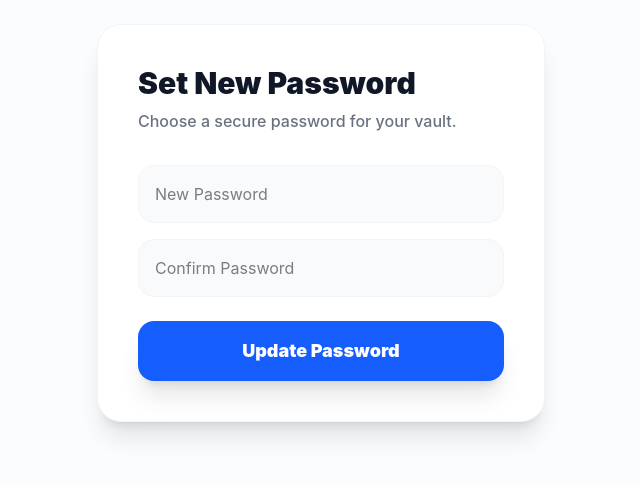
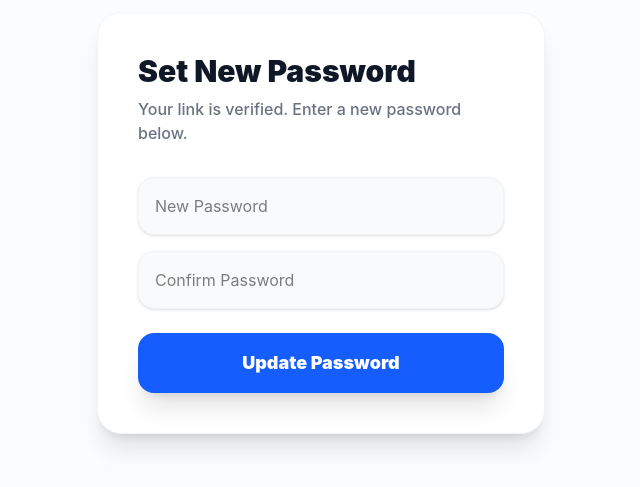
Before and after one commit to SoniDhyey/Vehicle-Vault, a React (Vite) app in the folder VehicleVault_FRONTEND/: page /reset-password/1 in a window 1280 px wide. Shown: the part 177-664 px from the top of the page, without its empty margins (319-959 px from the left). Built offline with nearby package versions, Linux system fonts and the light colour scheme; no server answers.

Commit message:
password

```diff
--- a/VehicleVault_FRONTEND/src/pages/ResetPassword.jsx
+++ b/VehicleVault_FRONTEND/src/pages/ResetPassword.jsx
@@ -10,46 +10,50 @@ export default function ResetPassword() {
   const { register, handleSubmit, watch } = useForm();
   const password = watch("password");
 
-  // ADD THIS LINE:
+  // This ensures we use the correct backend regardless of where the site is hosted
   const BACKEND_URL = import.meta.env.VITE_API_URL || "http://localhost:3000";
 
   const onSubmit = async (data) => {
     try {
-      // FIX THIS LINE: Added BACKEND_URL
-      const res = await axios.post(`${BACKEND_URL}/user/reset-password/${token}`, { password: data.password });
+      // We must use backticks (``) and ${BACKEND_URL} here
+      const res = await axios.post(`${BACKEND_URL}/user/reset-password/${token}`, {
+        password: data.password
+      });
+
       toast.success(res.data.message);
       navigate('/login');
     } catch (err) {
-      toast.error(err.response?.data?.message || "Something went wrong");
+      // If the backend is down or the URL is wrong, this error will trigger
+      toast.error(err.response?.data?.message || "Connection to server failed");
     }
   };
 
   return (
     <div className="min-h-screen flex items-center justify-center bg-[#FBFCFE] font-sans px-6">
-      <form onSubmit={handleSubmit(onSubmit)} className="p-10 bg-white rounded-3xl shadow-xl border border-gray-100 w-full max-w-md">
+      <div className="w-full max-w-md bg-white p-10 rounded-3xl shadow-xl border border-gray-100">
         <h2 className="text-3xl font-black text-gray-900 mb-2">Set New Password</h2>
-        <p className="text-gray-500 mb-8 font-medium">Choose a secure password for your vault.</p>
+        <p className="text-gray-500 mb-8 font-medium">Your link is verified. Enter a new password below.</p>
 
-        <div className="space-y-4">
+        <form onSubmit={handleSubmit(onSubmit)} className="space-y-4">
           <input
             type="password"
             placeholder="New Password"
-            className="w-full p-4 bg-gray-50 border border-gray-100 rounded-2xl focus:outline-none focus:border-blue-500 transition-all"
+            className="w-full p-4 bg-gray-50 border border-gray-100 rounded-2xl focus:outline-none focus:border-blue-500 transition-all shadow-sm"
             {...register("password", { required: true })}
           />
           <input
             type="password"
             placeholder="Confirm Password"
-            className="w-full p-4 bg-gray-50 border border-gray-100 rounded-2xl focus:outline-none focus:border-blue-500 transition-all"
+            className="w-full p-4 bg-gray-50 border border-gray-100 rounded-2xl focus:outline-none focus:border-blue-500 transition-all shadow-sm"
             {...register("confirmPassword", {
               validate: value => value === password || "Passwords do not match"
             })}
           />
-          <button className="w-full bg-blue-600 hover:bg-blue-700 text-white p-4 rounded-2xl font-black text-lg transition-all shadow-xl mt-2">
+          <button className="w-full bg-blue-600 hover:bg-blue-700 text-white p-4 rounded-2xl font-black text-lg transition-all shadow-xl mt-2 active:scale-95">
             Update Password
           </button>
-        </div>
-      </form>
+        </form>
+      </div>
     </div>
   );
 }
```
